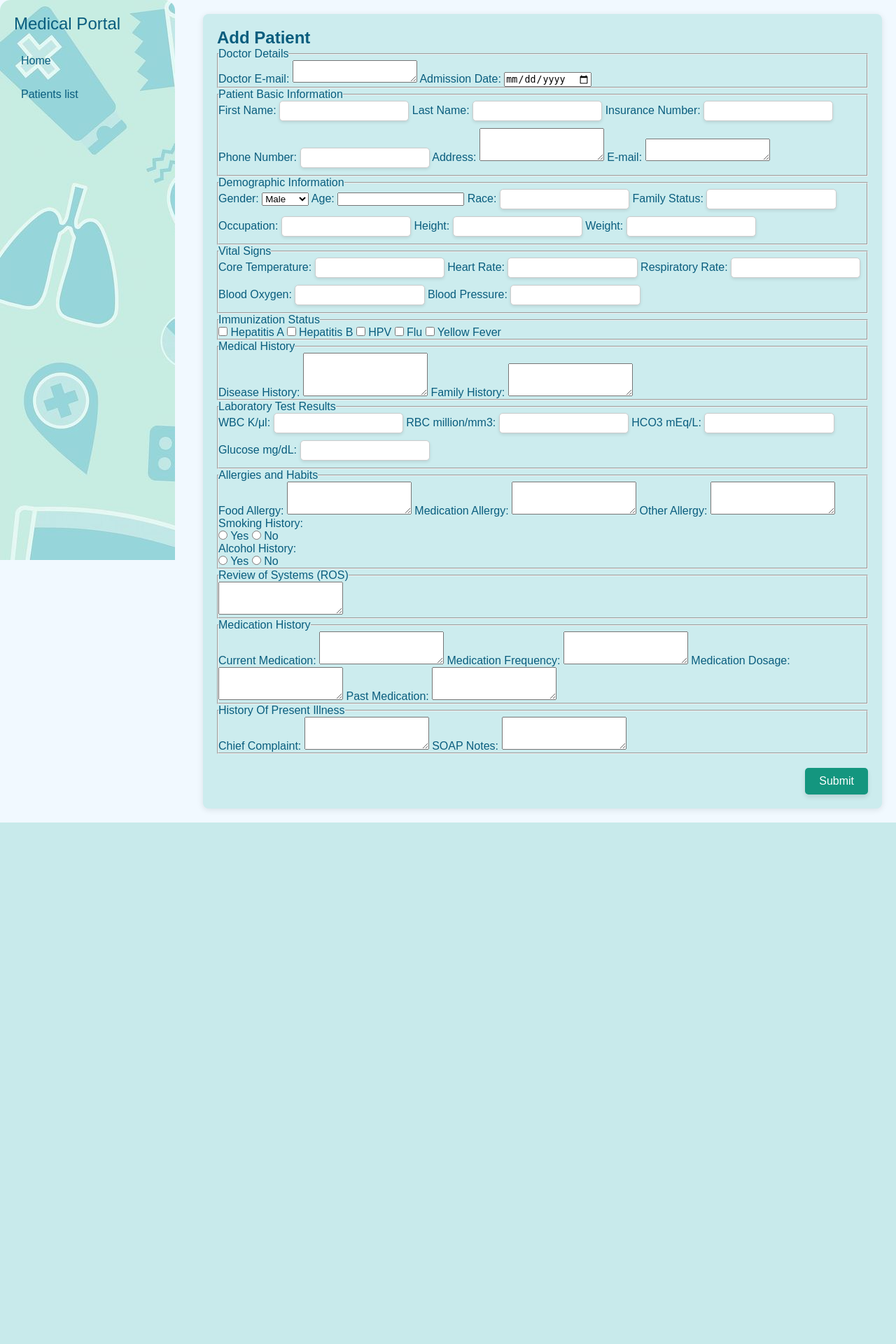
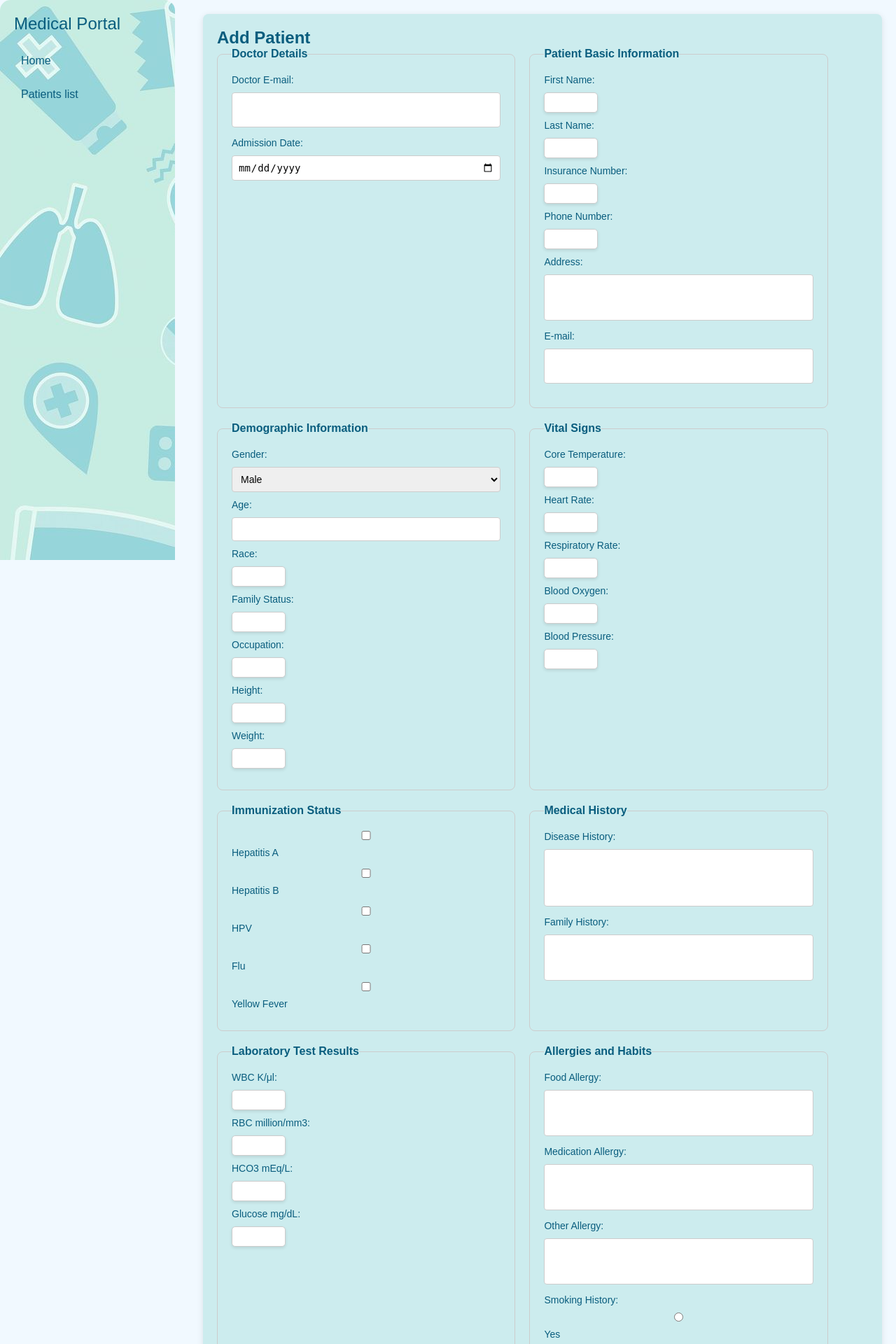
Before and after one commit to sepehrmokhtar/Information-System, a Flask app: page /dashboard/add-patient in a window 1280 px wide. Shown: the top 1920 px of the page at 70% size. Before the commit the page ends 1175 px from the top, so only its background shows below. Run offline with Flask 3, Linux system fonts and the light colour scheme; the visitor is signed in with stand-in values (Sample User, id 1).

Commit message:
fixed the structure

```diff
--- a/templates/add_patient.html
+++ b/templates/add_patient.html
@@ -5,6 +5,62 @@
     <meta name="viewport" content="width=device-width, initial-scale=1.0">
     <title>Patient Information Form</title>
     <link href="../static/style-css-method.css" rel="stylesheet">
+    <style>
+        /* General Styling */
+        .container {
+            display: flex;
+            flex-wrap: wrap;
+            gap: 20px;
+            width: 100%;
+            max-width: 1200px;
+            margin: auto;
+        }
+
+        fieldset {
+            border: 1px solid #ccc;
+            border-radius: 8px;
+            padding: 20px;
+            flex: 0 1 calc(48% - 20px);
+            box-sizing: border-box;
+        }
+
+        legend {
+            font-weight: bold;
+        }
+
+        label {
+            display: block;
+            margin-bottom: 10px;
+            font-size: 14px;
+        }
+
+        input, select, textarea {
+            width: 100%;
+            padding: 8px;
+            margin-bottom: 10px;
+            border: 1px solid #ccc;
+            border-radius: 4px;
+            font-size: 14px;
+            box-sizing: border-box;
+        }
+
+        textarea {
+            resize: none;
+        }
+
+        .checkbox-group {
+            display: flex;
+            flex-direction: column;
+            gap: 5px;
+        }
+
+        /* Responsive Design */
+        @media (max-width: 768px) {
+            fieldset {
+                flex: 0 1 100%;
+            }
+        }
+    </style>
 </head>
 <body>
     <div class="sidebar">
```
